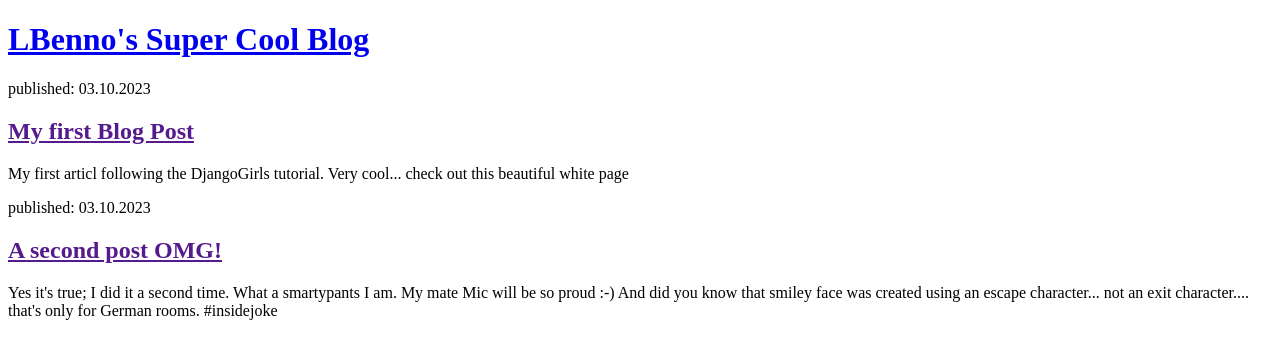
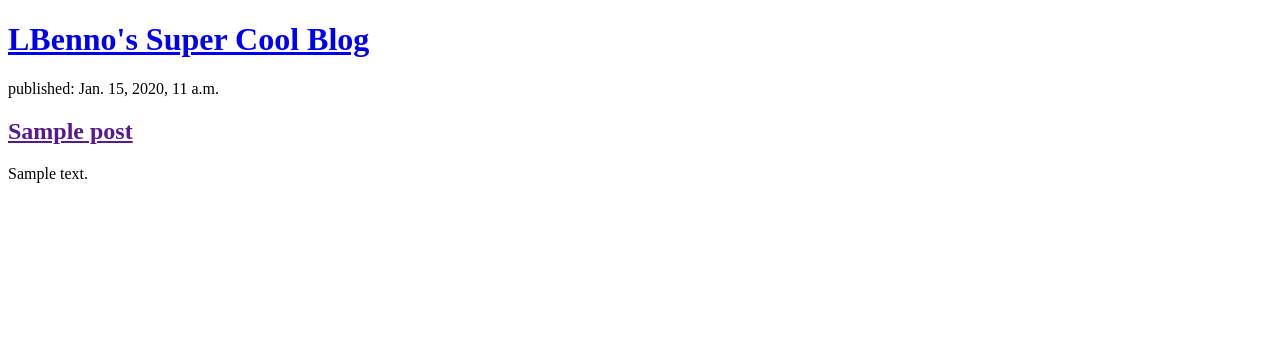
Before and after one commit to lbenno/my-first-blog, a Django app: page / in a window 1280 px wide. Shown: the top 359 px of the page. Run offline with Django 3.2, Linux system fonts and the light colour scheme; tables that the repository leaves empty hold one stand-in row (values such as "Sample post").

Commit message:
Updated templates to display posts from DB

```diff
--- a/blog/templates/blog/post_list.html
+++ b/blog/templates/blog/post_list.html
@@ -7,17 +7,23 @@
         <header>
             <h1><a href="/">LBenno's Super Cool Blog</a></h1>
         </header>
-
-        <article>
-            <time>published: 03.10.2023</time>
-            <h2><a href="">My first Blog Post</a></h2>
-            <p>My first articl following the DjangoGirls tutorial.  Very cool... check out this beautiful white page</p>
-        </article>
-
-        <article>
-            <time>published: 03.10.2023</time>
-            <h2><a href="">A second post OMG!</a></h2>
-            <p>Yes it's true; I did it a second time.  What a smartypants I am.  My mate Mic will be so proud :-&#41;  And did you know that smiley face was created using an escape character... not an exit character.... that's only for German rooms. #insidejoke</p>
-        </article>
+        {% for post in posts %}
+            <article>
+                <time>published: {{ post.published_date }} </time>
+                <h2><a href="">{{ post.title }} </a></h2>
+                <p>{{ post.text|linebreaksbr }} </p>
+            </article>
+        {% endfor %}
     </body>
 </html>
+
+
+
+
+<!--
+<article>
+    <time>published: 03.10.2023</time>
+    <h2><a href="">A second post OMG!</a></h2>
+    <p>Yes it's true; I did it a second time.  What a smartypants I am.  My mate Mic will be so proud :-&#41;  And did you know that smiley face was created using an escape character... not an exit character.... that's only for German rooms. #insidejoke</p>
+</article>
+-->
--- a/blog/views.py
+++ b/blog/views.py
@@ -1,6 +1,9 @@
 from django.shortcuts import render
+from django.utils import timezone
+from .models import Post
 
 # Create your views here.
 
 def post_list(request):
-    return render(request, 'blog/post_list.html', {})
+    posts = Post.objects.filter(published_date__lte=timezone.now()).order_by('-published_date')
+    return render(request, 'blog/post_list.html', {'posts':posts})
```
